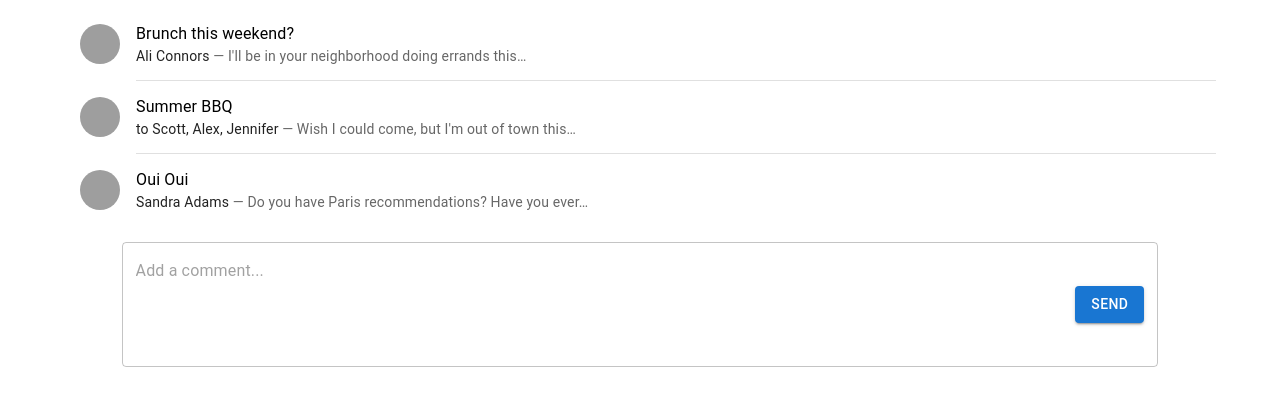
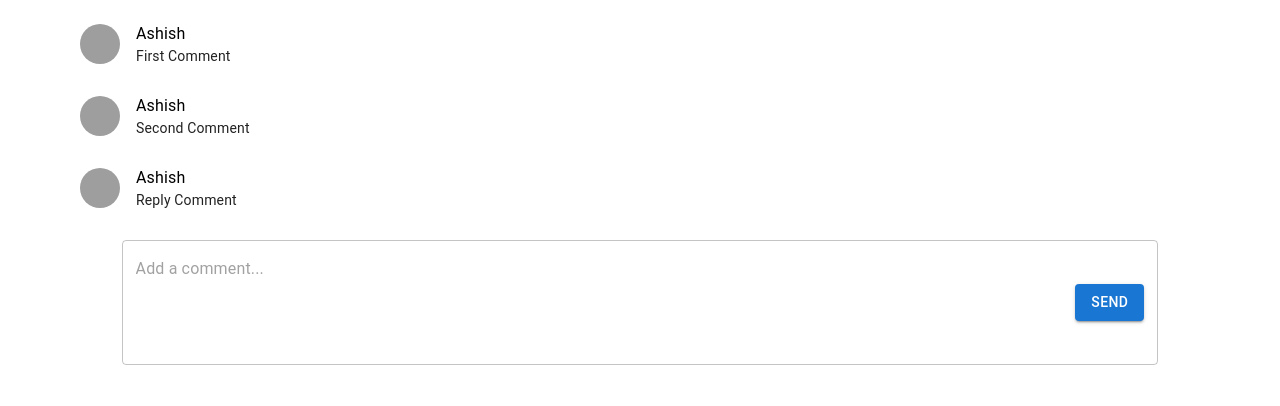
Before and after one commit to Ashish-21/AC_FosforLTIHakacthon, a React (Create React App) app: page / in a window 1280 px wide. Shown: the top 406 px of the page. Built offline with nearby package versions, Linux system fonts and the light colour scheme; grey boxes are pictures that could not be loaded.

Commit message:
Rendering list of comments from dummy Data

```diff
--- a/src/Components/CommentSection/Comment.tsx
+++ b/src/Components/CommentSection/Comment.tsx
@@ -1,7 +1,39 @@
 import React from "react";
+import ListItem from "@mui/material/ListItem";
+import Divider from "@mui/material/Divider";
+import ListItemText from "@mui/material/ListItemText";
+import ListItemAvatar from "@mui/material/ListItemAvatar";
+import Avatar from "@mui/material/Avatar";
+import Typography from "@mui/material/Typography";
 
-function Comment() {
-  return <div>Comment</div>;
+interface Ownprops {
+  commentText?: string;
+  userName?: string;
+}
+
+function Comment({ userName, commentText }: Ownprops) {
+  return (
+    <ListItem alignItems="flex-start">
+      <ListItemAvatar>
+        <Avatar alt="Remy Sharp" src="/static/images/avatar/1.jpg" />
+      </ListItemAvatar>
+      <ListItemText
+        primary={userName}
+        secondary={
+          <React.Fragment>
+            <Typography
+              sx={{ display: "inline" }}
+              component="span"
+              variant="body2"
+              color="text.primary"
+            >
+              {commentText}
+            </Typography>
+          </React.Fragment>
+        }
+      />
+    </ListItem>
+  );
 }
 
 export default Comment;
--- a/src/Components/CommentSection/CommentList.tsx
+++ b/src/Components/CommentSection/CommentList.tsx
@@ -1,82 +1,37 @@
-import React from "react";
+import React, { useEffect, useState } from "react";
 import Comment from "./Comment";
 import List from "@mui/material/List";
-import ListItem from "@mui/material/ListItem";
-import Divider from "@mui/material/Divider";
-import ListItemText from "@mui/material/ListItemText";
-import ListItemAvatar from "@mui/material/ListItemAvatar";
-import Avatar from "@mui/material/Avatar";
-import Typography from "@mui/material/Typography";
+import { CommentModel } from "../../Models/DataModels";
+import { getUserComments as getUserCommentsData } from "../../Services/CommentsService/CommentsApi";
 
-function CommentList() {
+interface Ownprops {
+  postID?: string;
+  userID?: string;
+}
+
+function CommentList({ postID, userID }: Ownprops) {
+  const [comments, setComments] = useState<CommentModel[]>([]);
+  useEffect(() => {
+    getUserCommentsData()
+      .then((data) => {
+        setComments(data);
+      })
+      .catch((err) => {
+        console.log(err);
+      });
+  }, []);
   return (
     <>
       <List sx={{ width: "100%", bgcolor: "background.paper" }}>
-        <ListItem alignItems="flex-start">
-          <ListItemAvatar>
-            <Avatar alt="Remy Sharp" src="/static/images/avatar/1.jpg" />
-          </ListItemAvatar>
-          <ListItemText
-            primary="Brunch this weekend?"
-            secondary={
-              <React.Fragment>
-                <Typography
-                  sx={{ display: "inline" }}
-                  component="span"
-                  variant="body2"
-                  color="text.primary"
-                >
-                  Ali Connors
-                </Typography>
-                {" — I'll be in your neighborhood doing errands this…"}
-              </React.Fragment>
-            }
-          />
-        </ListItem>
-        <Divider variant="inset" component="li" />
-        <ListItem alignItems="flex-start">
-          <ListItemAvatar>
-            <Avatar alt="Travis Howard" src="/static/images/avatar/2.jpg" />
-          </ListItemAvatar>
-          <ListItemText
-            primary="Summer BBQ"
-            secondary={
-              <React.Fragment>
-                <Typography
-                  sx={{ display: "inline" }}
-                  component="span"
-                  variant="body2"
-                  color="text.primary"
-                >
-                  to Scott, Alex, Jennifer
-                </Typography>
-                {" — Wish I could come, but I'm out of town this…"}
-              </React.Fragment>
-            }
-          />
-        </ListItem>
-        <Divider variant="inset" component="li" />
-        <ListItem alignItems="flex-start">
-          <ListItemAvatar>
-            <Avatar alt="Cindy Baker" src="/static/images/avatar/3.jpg" />
-          </ListItemAvatar>
-          <ListItemText
-            primary="Oui Oui"
-            secondary={
-              <React.Fragment>
-                <Typography
-                  sx={{ display: "inline" }}
-                  component="span"
-                  variant="body2"
-                  color="text.primary"
-                >
-                  Sandra Adams
-                </Typography>
-                {" — Do you have Paris recommendations? Have you ever…"}
-              </React.Fragment>
-            }
-          />
-        </ListItem>
+        {comments
+          .filter((c) => c.postID === postID && c.userID === userID)
+          .map((comment) => (
+            <Comment
+              key={comment.id}
+              userName={comment.userName}
+              commentText={comment.commentText}
+            />
+          ))}
       </List>
     </>
   );
--- a/src/Pages/CommentsPage.tsx
+++ b/src/Pages/CommentsPage.tsx
@@ -7,7 +7,7 @@ function CommentsPage() {
   return (
     <>
       <Container maxWidth="lg">
-        <CommentList />
+        <CommentList userID="12" postID="1" />
         <CommentBox />
       </Container>
     </>
--- a/src/Services/CommentsService/CommentsApi.ts
+++ b/src/Services/CommentsService/CommentsApi.ts
@@ -5,8 +5,9 @@ export const getUserComments = async () => {
       commentText: "First Comment",
       createdAt: "2022-07-23T10:10:42.619Z",
       score: 5,
-      userID: "1",
+      postID: "1",
       parentId: null,
+      userID: "12",
       userName: "Ashish",
     },
     {
@@ -14,27 +15,30 @@ export const getUserComments = async () => {
       commentText: "Second Comment",
       createdAt: "2022-07-23T10:10:42.619Z",
       score: 5,
-      userID: "1",
+      postID: "1",
       parentId: null,
       userName: "Ashish",
+      userID: "12",
     },
     {
       id: "3",
       commentText: "Reply Comment",
       createdAt: "2022-07-23T10:10:42.619Z",
       score: 5,
-      userID: "1",
+      postID: "1",
       parentId: 1,
       userName: "Ashish",
+      userID: "12",
     },
     {
       id: "4",
       commentText: "Third  Comment",
       createdAt: "2022-07-23T10:10:42.619Z",
       score: 5,
-      userID: "1",
+      postID: "2",
       parentId: null,
       userName: "Ashish",
+      userID: "12",
     },
   ];
 };
```
Also changed, not shown: src/Models/DataModels.ts (+4 -3 lines).
